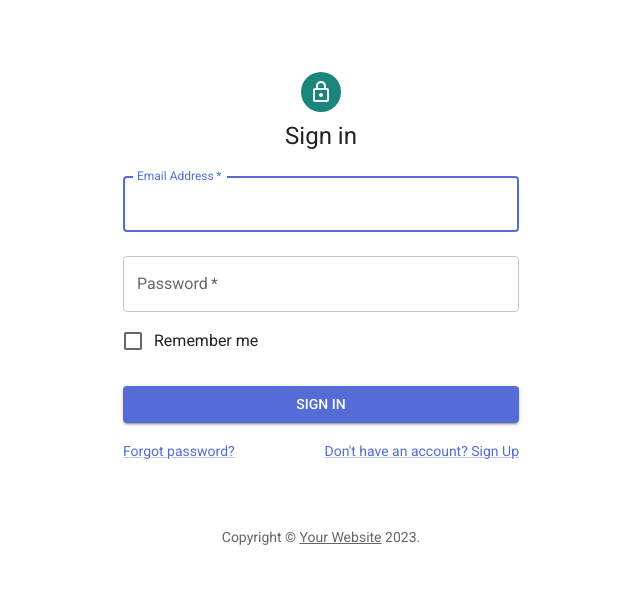
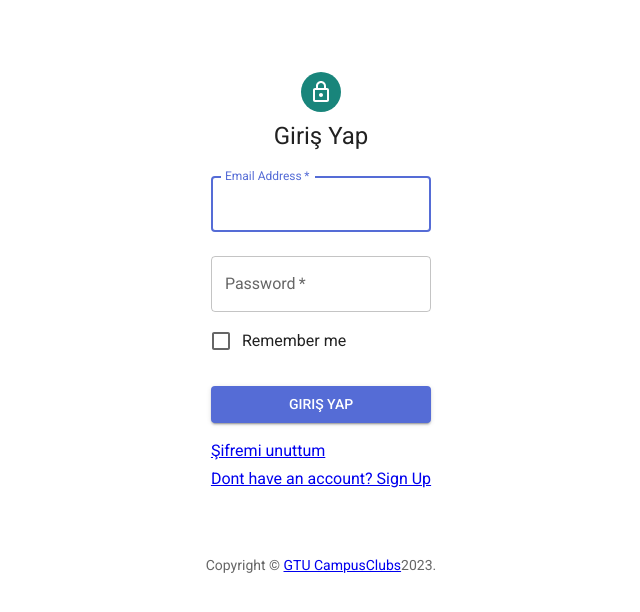
Before and after one commit to muhammedogz/CampusClubs, a Next.js app in the folder client/: page /signing in a window 1280 px wide. Shown: the top 612 px of the page, without its empty margins (319-959 px from the left). Built offline with nearby package versions, Linux system fonts and the light colour scheme.

Commit message:
Update signin and signup pages with new copyright component1

```diff
--- /dev/null
+++ b/client/src/components/common/Copyright.tsx
@@ -0,0 +1,22 @@
+import { Typography } from '@mui/material';
+import Link from 'next/link';
+
+const Copyright = () => {
+  return (
+    <Typography
+      variant="body2"
+      color="text.secondary"
+      align="center"
+      sx={{ mt: 8, mb: 4 }}
+    >
+      {'Copyright © '}
+      <Link color="inherit" href="https://mui.com/">
+        GTU CampusClubs
+      </Link>
+      {new Date().getFullYear()}
+      {'.'}
+    </Typography>
+  );
+};
+
+export default Copyright;
--- a/client/src/pages/signing.tsx
+++ b/client/src/pages/signing.tsx
@@ -1,35 +1,16 @@
+import Copyright from '@/components/common/Copyright';
 import LockOutlinedIcon from '@mui/icons-material/LockOutlined';
+import { Stack } from '@mui/material';
 import Avatar from '@mui/material/Avatar';
-import Box from '@mui/material/Box';
 import Button from '@mui/material/Button';
 import Checkbox from '@mui/material/Checkbox';
 import Container from '@mui/material/Container';
 import FormControlLabel from '@mui/material/FormControlLabel';
-import Grid from '@mui/material/Grid';
-import Link from '@mui/material/Link';
 import TextField from '@mui/material/TextField';
 import Typography from '@mui/material/Typography';
-import * as React from 'react';
+import Link from 'next/link';
 
-function Copyright(props: any) {
-  return (
-    <Typography
-      variant="body2"
-      color="text.secondary"
-      align="center"
-      {...props}
-    >
-      {'Copyright © '}
-      <Link color="inherit" href="https://mui.com/">
-        Your Website
-      </Link>{' '}
-      {new Date().getFullYear()}
-      {'.'}
-    </Typography>
-  );
-}
-
-export default function SignIn() {
+export const SignIn = () => {
   const handleSubmit = (event: React.FormEvent<HTMLFormElement>) => {
     event.preventDefault();
     const data = new FormData(event.currentTarget);
@@ -41,10 +22,9 @@ export default function SignIn() {
 
   return (
     <Container component="main" maxWidth="xs">
-      <Box
+      <Stack
         sx={{
           marginTop: 8,
-          display: 'flex',
           flexDirection: 'column',
           alignItems: 'center',
         }}
@@ -53,9 +33,14 @@ export default function SignIn() {
           <LockOutlinedIcon />
         </Avatar>
         <Typography component="h1" variant="h5">
-          Sign in
+          Giriş Yap
         </Typography>
-        <Box component="form" onSubmit={handleSubmit} noValidate sx={{ mt: 1 }}>
+        <Stack
+          component="form"
+          onSubmit={handleSubmit}
+          noValidate
+          sx={{ mt: 1 }}
+        >
           <TextField
             margin="normal"
             required
@@ -86,23 +71,17 @@ export default function SignIn() {
             variant="contained"
             sx={{ mt: 3, mb: 2 }}
           >
-            Sign In
+            Giriş Yap
           </Button>
-          <Grid container>
-            <Grid item xs>
-              <Link href="#" variant="body2">
-                Forgot password?
-              </Link>
-            </Grid>
-            <Grid item>
-              <Link href="#" variant="body2">
-                {"Don't have an account? Sign Up"}
-              </Link>
-            </Grid>
-          </Grid>
-        </Box>
-      </Box>
-      <Copyright sx={{ mt: 8, mb: 4 }} />
+          <Stack gap="4px">
+            <Link href="#">Şifremi unuttum</Link>
+            <Link href="#">Dont have an account? Sign Up</Link>
+          </Stack>
+        </Stack>
+      </Stack>
+      <Copyright />
     </Container>
   );
-}
+};
+
+export default SignIn;
```
Also changed, not shown: client/src/pages/signup.tsx (+6 -21 lines).
